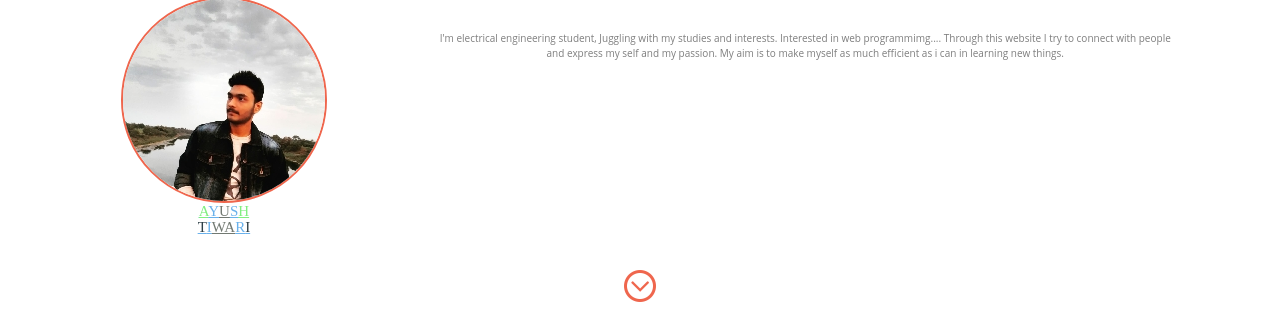
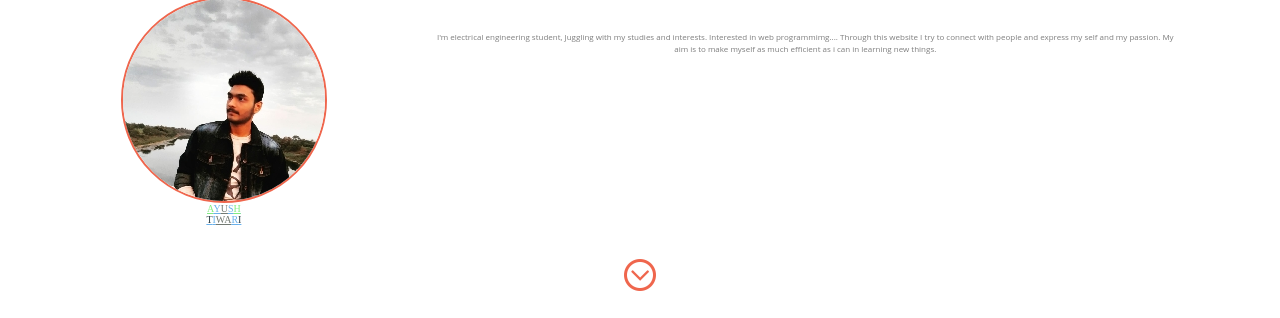
Before and after one commit to AyushhTiwari/AyushhTiwari.github.io, a plain HTML site: page index.html in a window 1280 px wide. Shown: the part 634-952 px from the top of the page. Drawn offline with Linux system fonts and the light colour scheme.

Commit message:
Update style.css

```diff
--- a/css/style.css
+++ b/css/style.css
@@ -23,21 +23,21 @@ input[type="button"]{
 	border-radius: 20px;
 }
 #par{
-	font-size: 10px;
+	font-size: 8px;
 }
 #foo{
 	color: rgb(106, 177, 235);
-	font-size: 15px;
+	font-size: 10px;
 	text-decoration: underline;
 }
 #A{
 	color: rgb(129, 238, 129);
-	font-size: 15px;
+	font-size: 10px;
 	text-decoration: underline;
 }
 #U{
 	color: rgb(114, 121, 114);
-	font-size: 15px;
+	font-size: 10px;
 	text-decoration: underline;
 }
 #T{
```
